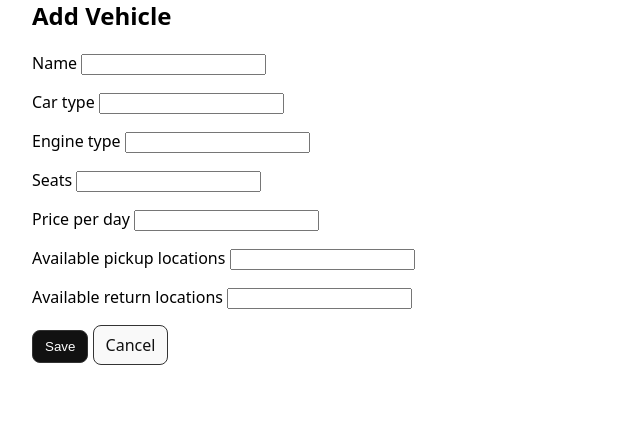
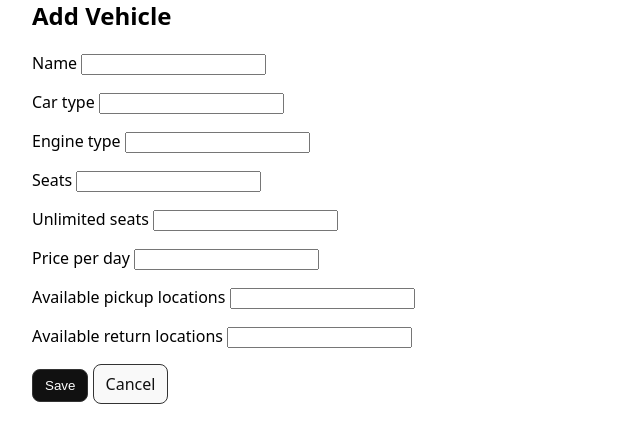
Before and after one commit to GospodinovPetar/vehicleReservations, a Django app: template templates/accounts/vehicle_form.html in a window 1280 px wide. Shown: the part 126-569 px from the top of the page, without its empty margins (0-640 px from the left). Run offline with Django 5.2, Linux system fonts and the light colour scheme; the template is opened without the code that fills it, so the values that code supplies are empty, except form fields; tables that the repository leaves empty hold one stand-in row (values such as "Sample post"); form fields are guessed from the names that the template uses; some libraries are stand-ins or nearby versions.

Commit message:
fixed an issue at forms.py file the problem was about unlimited seats it was not showing in the form but it is fixed now

```diff
--- a/accounts/forms.py
+++ b/accounts/forms.py
@@ -65,6 +65,7 @@ class VehicleForm(forms.ModelForm):
             "car_type",
             "engine_type",
             "seats",
+            "unlimited_seats",
             "price_per_day",
             "available_pickup_locations",
             "available_return_locations",
--- a/templates/accounts/vehicle_form.html
+++ b/templates/accounts/vehicle_form.html
@@ -4,11 +4,12 @@
 
   <form method="post">
     {% csrf_token %}
-    <p>{{ form.name.label_tag }} {{ form.name }}</p>
-    <p>{{ form.car_type.label_tag }} {{ form.car_type }}</p>
-    <p>{{ form.engine_type.label_tag }} {{ form.engine_type }}</p>
-    <p>{{ form.seats.label_tag }} {{ form.seats }}</p>
-    <p>{{ form.price_per_day.label_tag }} {{ form.price_per_day }}</p>
+      <p>{{ form.name.label_tag }} {{ form.name }}</p>
+      <p>{{ form.car_type.label_tag }} {{ form.car_type }}</p>
+      <p>{{ form.engine_type.label_tag }} {{ form.engine_type }}</p>
+      <p>{{ form.seats.label_tag }} {{ form.seats }}</p>
+      <p>{{ form.unlimited_seats.label_tag }} {{ form.unlimited_seats }}</p>
+      <p>{{ form.price_per_day.label_tag }} {{ form.price_per_day }}</p>
 
     <p>{{ form.available_pickup_locations.label_tag }} {{ form.available_pickup_locations }}</p>
     <p>{{ form.available_return_locations.label_tag }} {{ form.available_return_locations }}</p>
```
